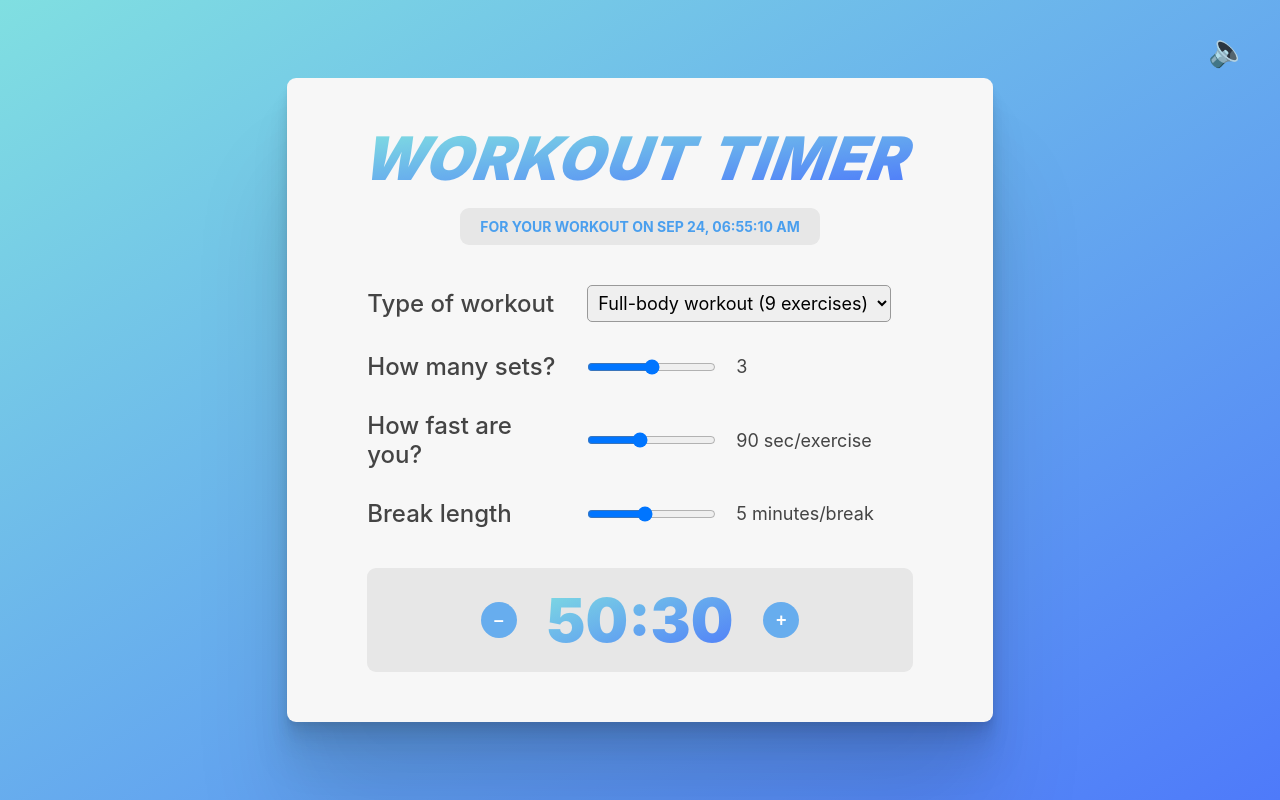
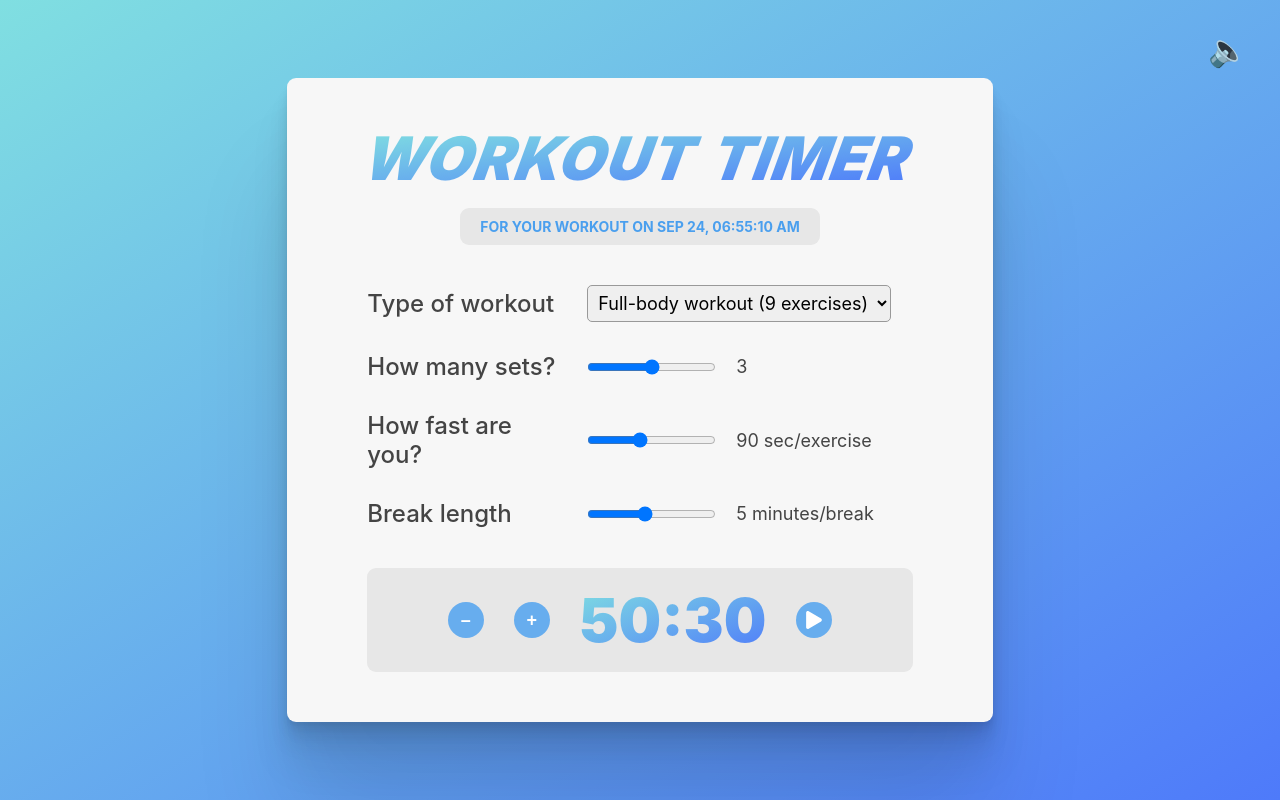
Before and after one commit to Roenan12/workout-timer, a React (Create React App) app: page / in a window 1280 px wide. Built offline with nearby package versions, Linux system fonts and the light colour scheme.

Commit message:
feat: add play, pause, stop timer functionality, and alarm sound

```diff
--- a/src/Calculator.js
+++ b/src/Calculator.js
@@ -1,5 +1,7 @@
-import { memo, useEffect, useState } from "react";
+import { memo, useEffect, useState, useRef } from "react";
+import { FaPlay, FaPause, FaStop } from "react-icons/fa";
 import clickSound from "./ClickSound.m4a";
+import alarmSound from "./AlarmSound.m4a";
 
 function Calculator({ workouts, allowSound }) {
   const [number, setNumber] = useState(workouts.at(0).numExercises);
@@ -8,15 +10,23 @@ function Calculator({ workouts, allowSound }) {
   const [durationBreak, setDurationBreak] = useState(5);
 
   const [duration, setDuration] = useState(0);
+  const [initialDuration, setInitialDuration] = useState(0);
+  const [isRunning, setIsRunning] = useState(false);
+  const [isPaused, setIsPaused] = useState(false);
+  const [isAlarmPlaying, setIsAlarmPlaying] = useState(false);
+  const alarmRef = useRef(null);
 
   useEffect(
     function () {
-      setDuration((number * sets * speed) / 60 + (sets - 1) * durationBreak);
+      const calculatedDuration =
+        (number * sets * speed) / 60 + (sets - 1) * durationBreak;
+      setDuration(calculatedDuration);
+      setInitialDuration(calculatedDuration);
     },
     [number, sets, speed, durationBreak]
   );
 
-  //synchronize sound with duration state
+  // Synchronize sound with duration state
   useEffect(
     function () {
       const playSound = function () {
@@ -30,8 +40,36 @@ function Calculator({ workouts, allowSound }) {
     [duration, allowSound]
   );
 
+  // Play alarm sound when duration reaches zero
+  useEffect(() => {
+    if (duration === 0 && isRunning) {
+      alarmRef.current = new Audio(alarmSound);
+      alarmRef.current.play();
+      setIsAlarmPlaying(true);
+      setIsRunning(false);
+    }
+  }, [duration, isRunning]);
+
+  //Run the timer
+  useEffect(() => {
+    let interval;
+    if (isRunning && !isPaused) {
+      interval = setInterval(() => {
+        setDuration((prevDuration) => {
+          if (prevDuration <= 0) {
+            clearInterval(interval);
+            return 0;
+          }
+          return Math.max(prevDuration - 1 / 60, 0);
+        });
+      }, 1000);
+    }
+
+    return () => clearInterval(interval);
+  }, [isRunning, isPaused]);
+
   const mins = Math.floor(duration);
-  const seconds = (duration - mins) * 60;
+  const seconds = Math.floor((duration - mins) * 60);
 
   function handleInc() {
     setDuration((duration) => Math.floor(duration) + 1);
@@ -39,6 +77,25 @@ function Calculator({ workouts, allowSound }) {
 
   function handleDec() {
     setDuration((duration) => (duration > 1 ? Math.ceil(duration) - 1 : 0));
+  }
+
+  function handleStart() {
+    setIsRunning(true);
+  }
+
+  function handlePause() {
+    setIsPaused((prev) => !prev);
+  }
+
+  function handleStop() {
+    setIsRunning(false);
+    setIsPaused(false);
+    setIsAlarmPlaying(false);
+    setDuration(initialDuration);
+    if (alarmRef.current) {
+      alarmRef.current.pause();
+      alarmRef.current.currentTime = 0;
+    }
   }
 
   return (
@@ -90,13 +147,37 @@ function Calculator({ workouts, allowSound }) {
         </div>
       </form>
       <section>
-        <button onClick={handleDec}>–</button>
+        {!isRunning && !isAlarmPlaying && (
+          <>
+            <button onClick={handleDec}>–</button>
+            <button onClick={handleInc}>+</button>
+          </>
+        )}
         <p>
           {mins < 10 && "0"}
           {mins}:{seconds < 10 && "0"}
           {seconds}
         </p>
-        <button onClick={handleInc}>+</button>
+        {!isRunning && !isAlarmPlaying && (
+          <button onClick={handleStart}>
+            <FaPlay />
+          </button>
+        )}
+        {isRunning && (
+          <>
+            <button onClick={handlePause}>
+              {isPaused ? <FaPlay /> : <FaPause />}
+            </button>
+            <button onClick={handleStop}>
+              <FaStop />
+            </button>
+          </>
+        )}
+        {isAlarmPlaying && (
+          <button onClick={handleStop}>
+            <FaStop />
+          </button>
+        )}
       </section>
     </>
   );
```
Also changed, not shown: 1 other file (tests, documents, lock files or other folders).
